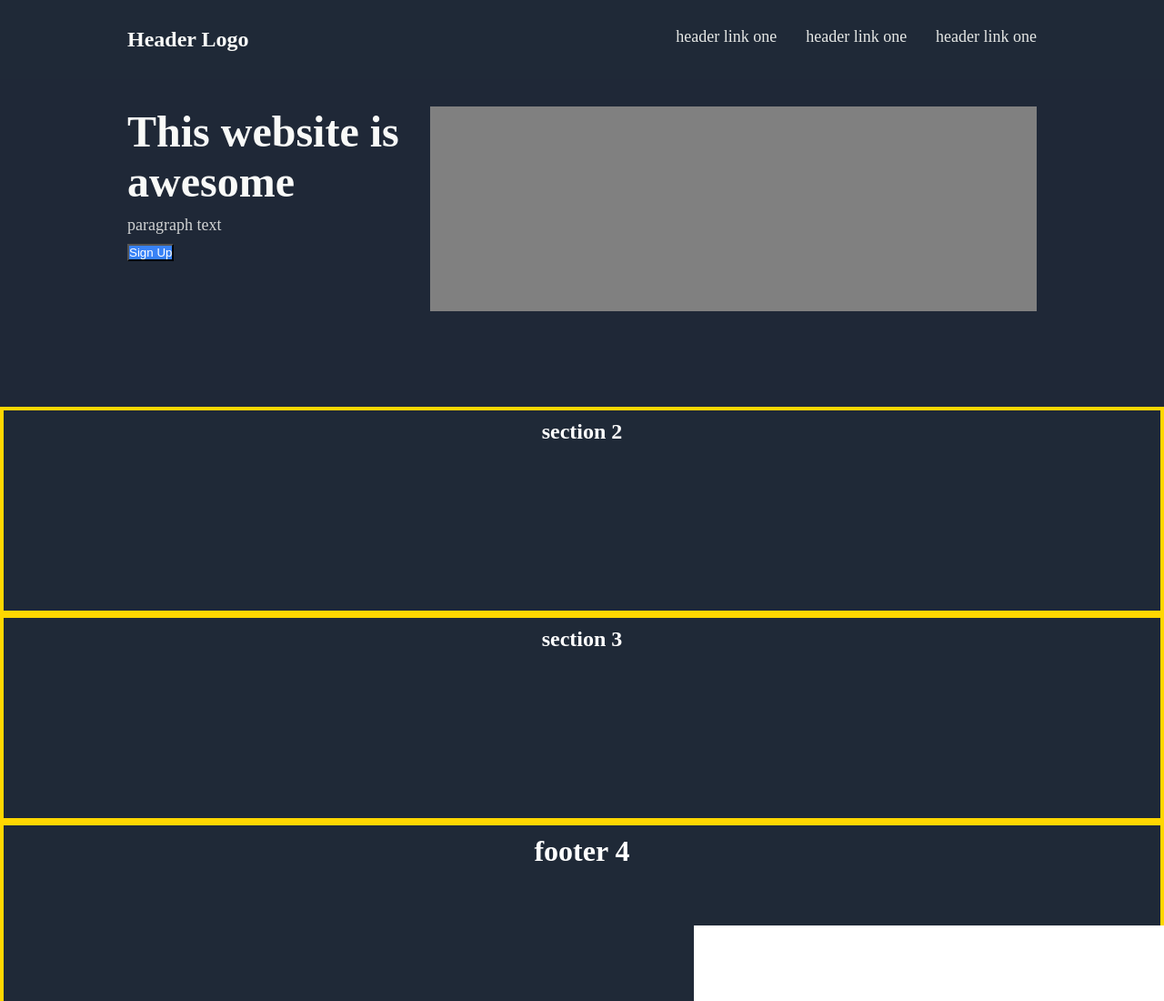
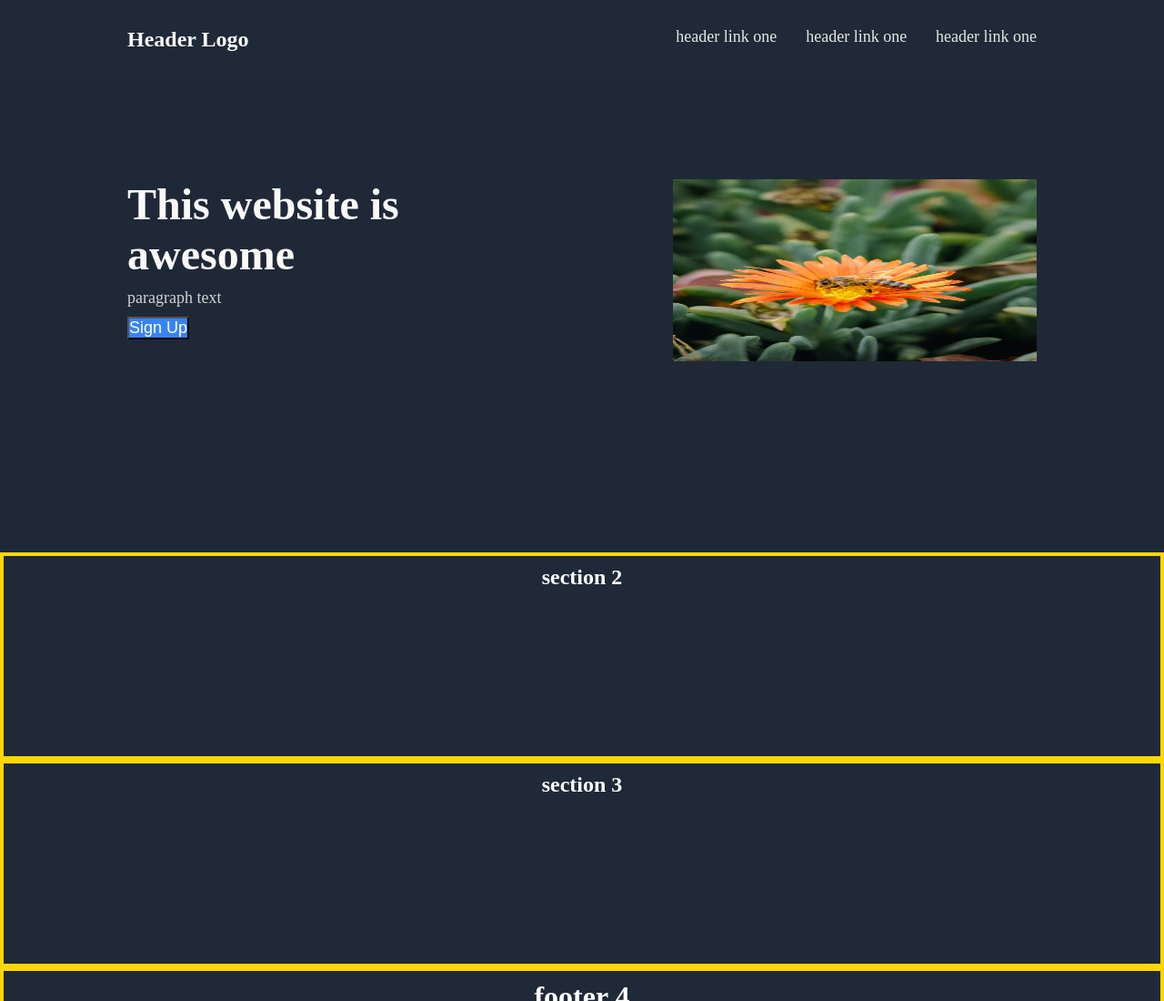
Before and after one commit to wheyman2023/Project-Landing-Page, a plain HTML site: page index.html in a window 1280 px wide. Shown: the top 1100 px of the page at 91% size. Drawn offline with Linux system fonts and the light colour scheme.

Commit message:
added a placeeholder image to the.hero-image
added a placeholder img.

```diff
--- a/index.html
+++ b/index.html
@@ -91,7 +91,7 @@
         <div class="hero-menu">
 
           <div class="hero-text-group">
-
+            <!-- class hero-text-group is the first child of hero-menu  -->
             <h1 class="hero-title">This website is awesome</h1>
             <p class="hero-desc">paragraph text</p>
             <button type="button" class="button">Sign Up</button>
@@ -99,8 +99,10 @@
           </div>
 
           <div class="hero-image">
+            <!-- class hero-image is the second child of the hero-menu -->
 
-            <!-- <h1>This website is awesome</h1> -->
+            <img src="images/pexels-gilmer-diaz-estela-16564864.jpg" alt="image sample">
+
 
           </div>
 
--- a/styles.css
+++ b/styles.css
@@ -47,10 +47,12 @@ body {
 .hero-menu {
   display: flex;
   justify-content: start;
-  padding: 20px;
+  padding: 100px;
   width: 1000px;
   height: 300px;
 }
+
+/* 1st child */
 .hero-text-group {
   flex: 1;
 }
@@ -65,19 +67,26 @@ body {
   color: #e5e7e5e5;
   margin-bottom: 10px;
 }
-.hero-image {
-  display: flex;
-  justify-content: end;
-  flex: 2 1 0%;
-  background-color: grey;
-  height: 75%;
-  /* border: 2px solid violet; */
-}
 .button {
+  font-size: 18px;
   background-color: #3882f6;
   color: #fff;
 }
 
+/* 2nd child */
+.hero-image {
+  display: flex;
+  justify-content: end;
+  flex: 1 1 auto;
+  width: 100px;
+  height: 60%;
+  /* border: 2px solid violet; */
+}
+.hero-image img {
+  width: 400px;
+  height: 200px;
+  object-fit: fill;
+}
 /*  */
 
 .quotes-container {
```
